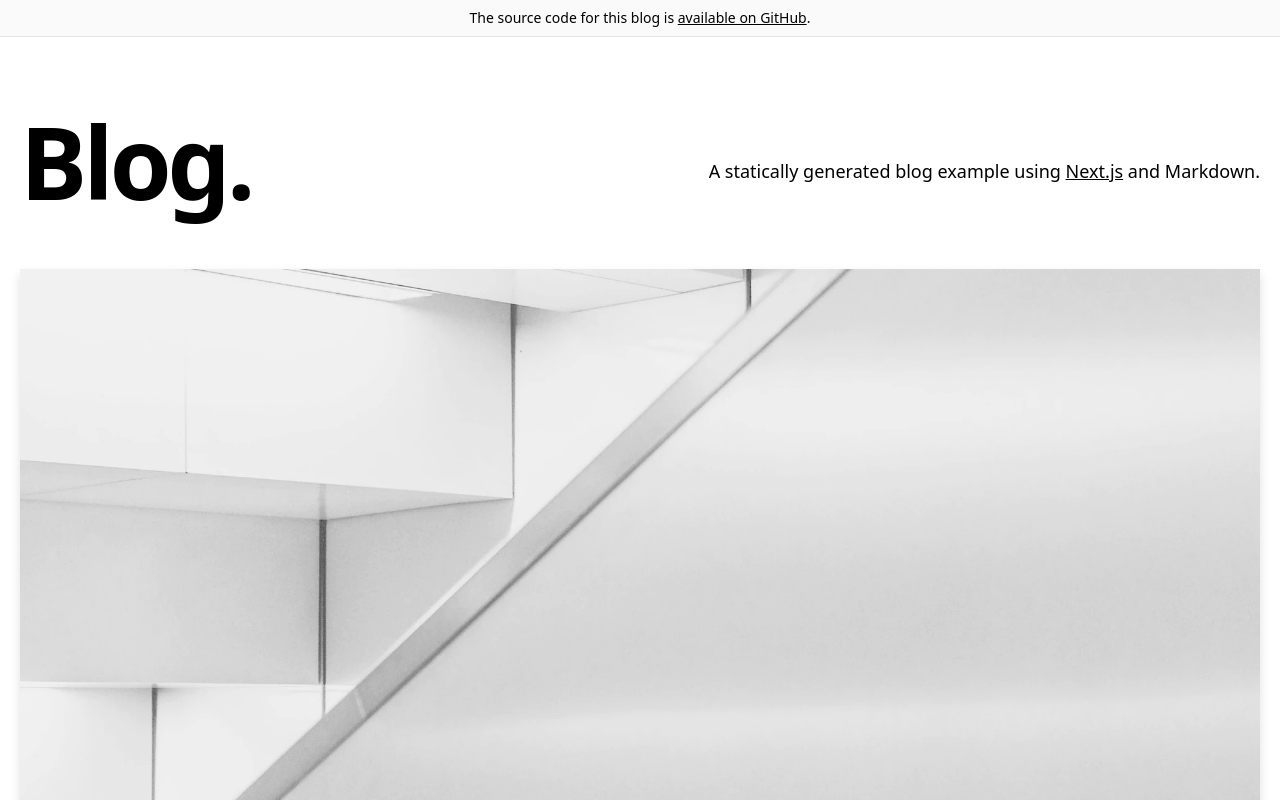
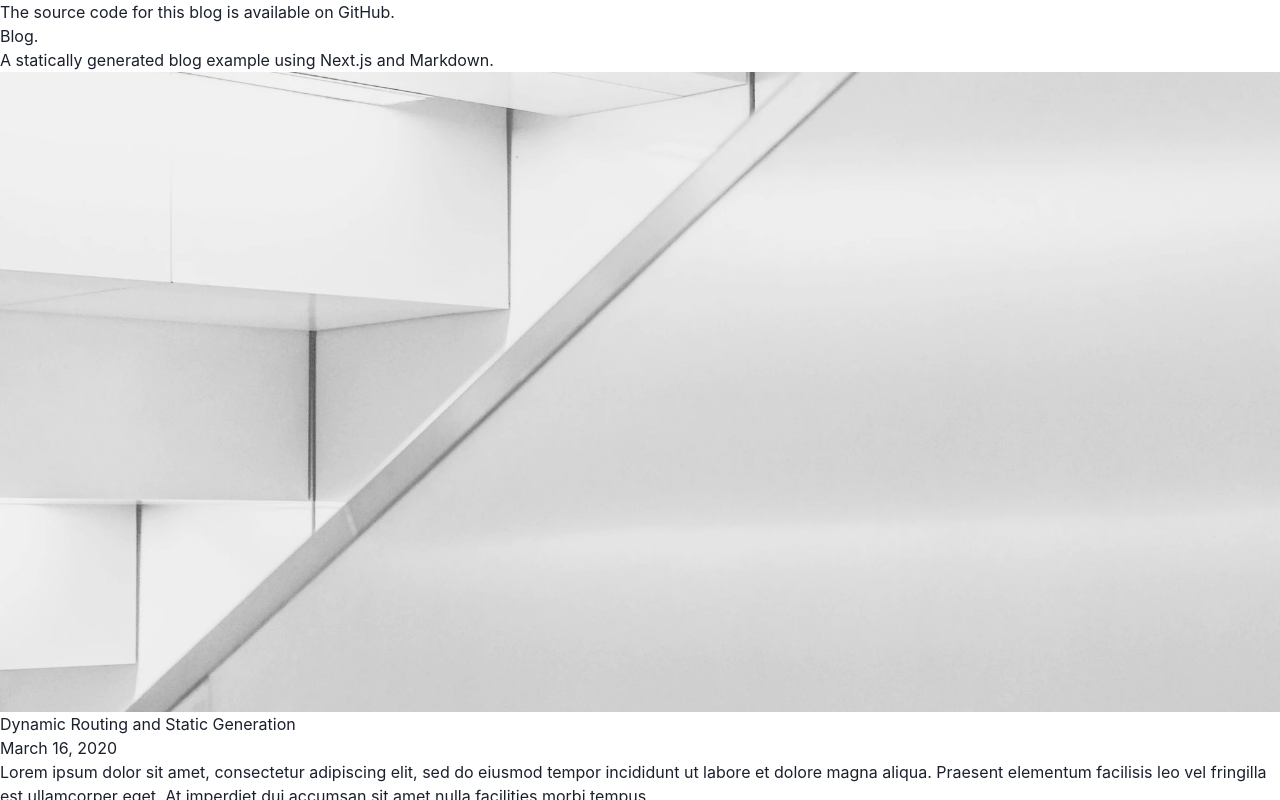
Before and after one commit to ShuntaH/next-ts-blog-template, a Next.js app: page / in a window 1280 px wide. Shown: the top 800 px of the page. Built offline with nearby package versions, Linux system fonts and the light colour scheme.

Commit message:
UPDATE: removed tailwindcss ecosystem

```diff
--- a/lib/constants.ts
+++ b/lib/constants.ts
@@ -1,4 +1,4 @@
-export const EXAMPLE_PATH = 'blog-starter'
+export const EXAMPLE_PATH = 'hskpg'
 export const CMS_NAME = 'Markdown'
 export const HOME_OG_IMAGE_URL =
   'https://og-image.vercel.app/Next.js%20Blog%20Starter%20Example.png?theme=light&md=1&fontSize=100px&images=https%3A%2F%2Fassets.vercel.com%2Fimage%2Fupload%2Ffront%2Fassets%2Fdesign%2Fnextjs-black-logo.svg'
--- a/package.json
+++ b/package.json
@@ -24,9 +24,6 @@
   "devDependencies": {
     "@types/node": "^18.0.3",
     "@types/react": "^18.0.15",
-    "@types/react-dom": "^18.0.6",
-    "autoprefixer": "^10.4.7",
-    "postcss": "^8.4.14",
-    "tailwindcss": "^3.1.4"
+    "@types/react-dom": "^18.0.6"
   }
 }
--- a/pages/_app.tsx
+++ b/pages/_app.tsx
@@ -1,6 +1,10 @@
 import { AppProps } from 'next/app'
-import '../styles/index.css'
+import { ChakraProvider } from "@chakra-ui/react";
 
 export default function MyApp({ Component, pageProps }: AppProps) {
-  return <Component {...pageProps} />
+  return (
+      <ChakraProvider>
+        <Component {...pageProps} />
+      </ChakraProvider>
+  )
 }
--- a/postcss.config.js
+++ /dev/null
@@ -1,8 +0,0 @@
-// If you want to use other PostCSS plugins, see the following:
-// https://tailwindcss.com/docs/using-with-preprocessors
-module.exports = {
-  plugins: {
-    tailwindcss: {},
-    autoprefixer: {},
-  },
-}
--- a/tailwind.config.js
+++ /dev/null
@@ -1,35 +0,0 @@
-/** @type {import('tailwindcss').Config} */
-module.exports = {
-  content: ['./components/**/*.tsx', './pages/**/*.tsx'],
-  theme: {
-    extend: {
-      colors: {
-        'accent-1': '#FAFAFA',
-        'accent-2': '#EAEAEA',
-        'accent-7': '#333',
-        success: '#0070f3',
-        cyan: '#79FFE1',
-      },
-      spacing: {
-        28: '7rem',
-      },
-      letterSpacing: {
-        tighter: '-.04em',
-      },
-      lineHeight: {
-        tight: 1.2,
-      },
-      fontSize: {
-        '5xl': '2.5rem',
-        '6xl': '2.75rem',
-        '7xl': '4.5rem',
-        '8xl': '6.25rem',
-      },
-      boxShadow: {
-        sm: '0 5px 10px rgba(0, 0, 0, 0.12)',
-        md: '0 8px 30px rgba(0, 0, 0, 0.12)',
-      },
-    },
-  },
-  plugins: [],
-}
```
Also changed, not shown: 1 other file (tests, documents, lock files or other folders).
